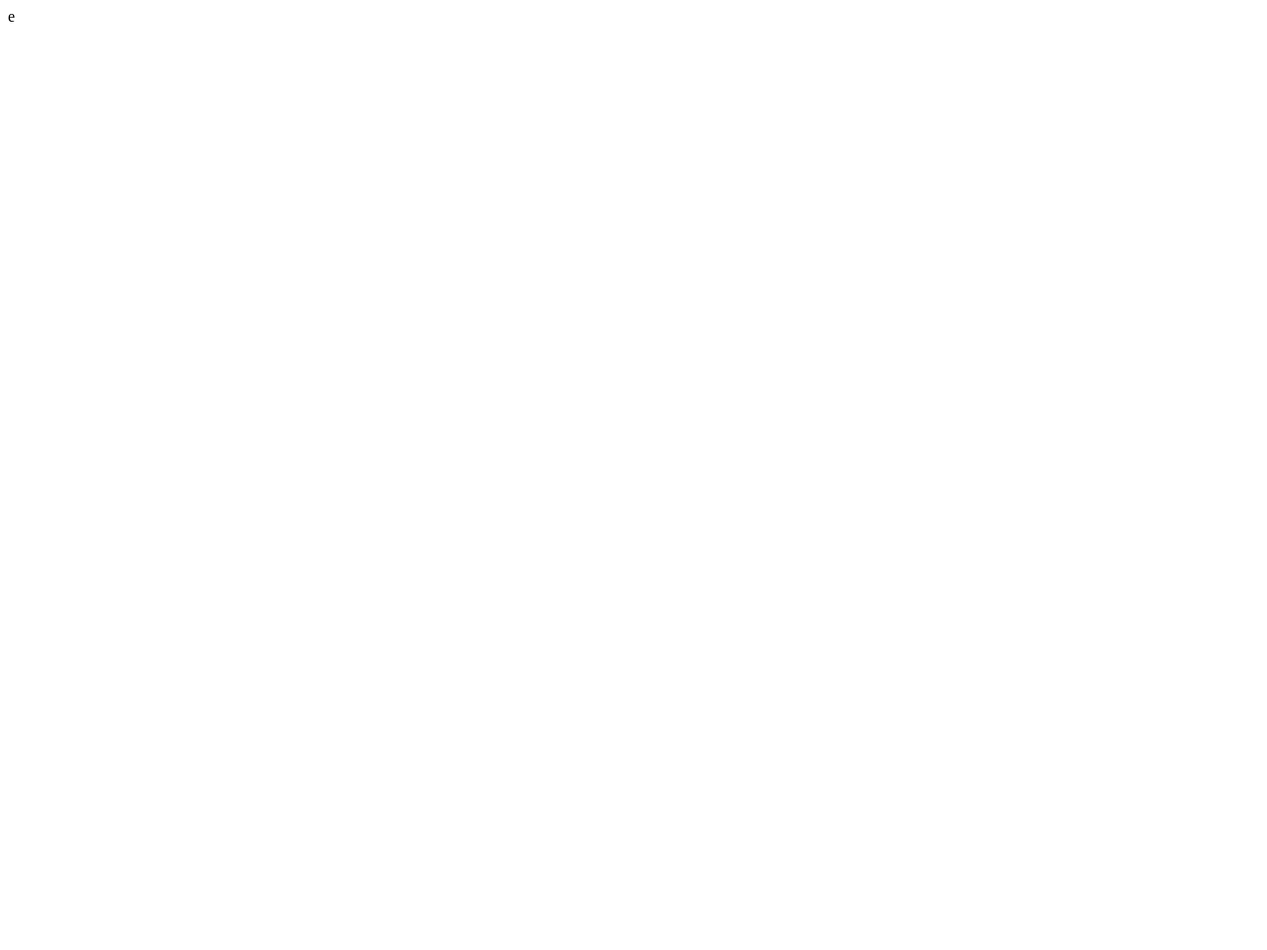
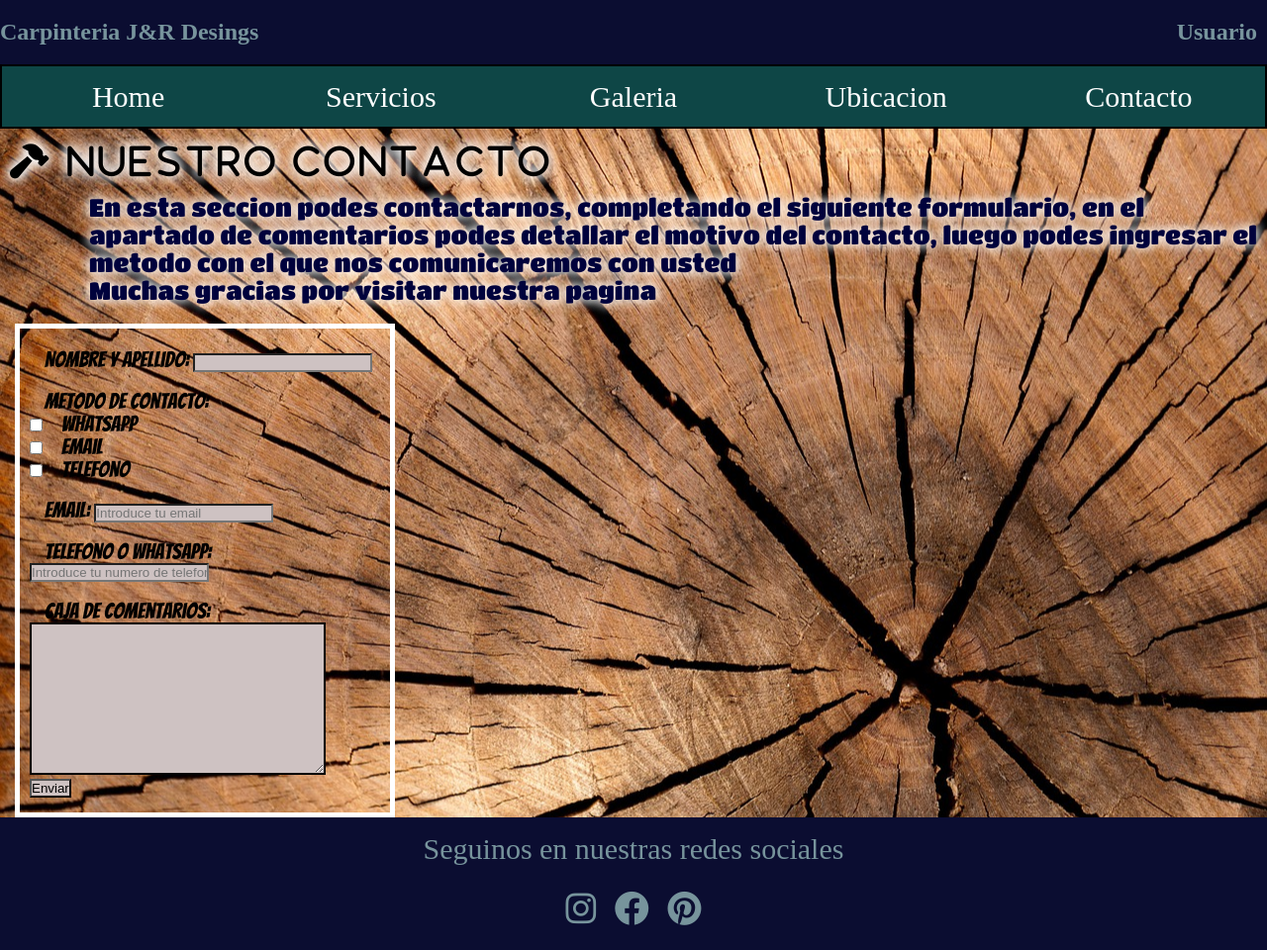
Before and after one commit to FacuDopa/Desarrollo-Web-Coder, a plain HTML site: page pages/contacto.html in a window 1280 px wide. Shown: the whole page at 99% size. Before the commit the page ends 800 px from the top, so only its background shows below. Drawn offline with Linux system fonts and the light colour scheme.

Commit message:
se agrego la seccion de ubicacion(responsive), y la seccion contacto(sin responsive)

```diff
--- a/css/estilos.css
+++ b/css/estilos.css
@@ -1,4 +1,5 @@
 @import url('https://fonts.googleapis.com/css2?family=Titan+One&display=swap');
+@import url('https://fonts.googleapis.com/css2?family=Bangers&display=swap');
 
 *{
     padding: 0;
@@ -297,6 +298,69 @@ footer p{
 }
 
 /* fin -css- galeria*/
+
+/* inicio -css- ubicacion */
+
+.main_ubicacion h2{
+    padding: 0;
+    margin-top: 20px;
+    margin-bottom: 20px;
+    text-align: center;
+}
+
+.mapa{
+    border: 2px solid black;
+}
+
+.direccion{
+    margin: 10px 0 10px 5px;
+    font-size: 25px;
+}
+
+/* fin -css- ubicacion */
+
+/* inicio -css- contacto */
+
+.main_contacto{
+    background-image: url(../img/imagen_fondo_galeria.jpg);
+    background-size: cover;
+    background-position: center;
+}
+
+.main_contacto h2{
+    padding: 15px 0 10px 10px;
+    text-shadow: 0px 0px 12px rgb(255, 255, 255), 0px 0px 12px rgb(255, 255, 255), 0px 0px 12px rgb(255, 255, 255);
+}
+
+.main_contacto p{
+    text-shadow: 0px 0px 12px rgb(255, 255, 255), 0px 0px 12px rgb(255, 255, 255);
+    padding-bottom: 20px;
+}
+
+.formulario{
+    border: 5px solid white;
+    padding: 20px 0 15px 10px;
+    margin-left: 15px;
+    width: 30%;
+}
+
+.label_contacto{
+    font-family: 'Bangers','cursive';
+    font-size: 22px;
+    padding-left: 15px;
+}
+
+.formulario input{
+    background-color: rgb(206, 194, 194);
+}
+
+.formulario textarea{
+    background-color: rgb(206, 194, 194);
+    border: 2px solid black;
+}
+
+
+/* inicio -css- contacto */
 
 /* inicio de media queries */
 
@@ -608,6 +672,12 @@ footer p{
         display: none;
         visibility: hidden;
     }
+
+    /* media queries ubicacion */
+
+    .direccion{
+        font-size: 15px;
+    }
 }
 
 /* fin de media queries */
--- a/pages/contacto.html
+++ b/pages/contacto.html
@@ -1 +1,85 @@
-e
+<!DOCTYPE html>
+<html lang="es">
+<head>
+    <meta charset="UTF-8">
+    <meta http-equiv="X-UA-Compatible" content="IE=edge">
+    <meta name="viewport" content="width=device-width, initial-scale=1.0">
+    <link rel="stylesheet" href="https://cdnjs.cloudflare.com/ajax/libs/font-awesome/6.1.1/css/all.min.css" integrity="sha512-KfkfwYDsLkIlwQp6LFnl8zNdLGxu9YAA1QvwINks4PhcElQSvqcyVLLD9aMhXd13uQjoXtEKNosOWaZqXgel0g==" crossorigin="anonymous" referrerpolicy="no-referrer" />
+    <link rel="stylesheet" href="../css/estilos.css">
+    <title>contacto</title>
+</head>
+<body>
+    <header>
+        <h2 class="jyr">Carpinteria J&R Desings</h2>
+        <h2 class="usuario">Usuario</h2>
+    </header>
+
+    <nav class="navegacion">
+        <a class="nav_home" href="../index.html">Home</a></li>
+        <a class="nav_servicios" href="servicios.html">Servicios</a></li>
+        <a class="nav_galeria" href="galeria.html">Galeria</a></li>
+        <a class="nav_ubicacion" href="ubicacion.html">Ubicacion</a></li>
+        <a class="nav_contacto" href="contacto.html">Contacto</a></li>
+    </nav>
+
+    <main class="main_contacto">
+        <div class="contacto">
+            <h2 class="titulo_body"><i class="fa-solid fa-hammer"> Nuestro Contacto</i></h2>
+            <p class="parrafos_body">En esta seccion podes contactarnos, completando el siguiente formulario, en el apartado de comentarios podes detallar el motivo del contacto, luego podes ingresar el metodo con el que nos comunicaremos con usted<br>
+            Muchas gracias por visitar nuestra pagina</p>
+        </div>
+
+        <section class="formulario">
+            <form action="">
+
+                <label for="Nombre" class="label_contacto"> Nombre y Apellido: </label>
+                <input type="text" name="Nombre" id="" required>
+
+                <br> <br>
+
+                <label for="metodo" class="label_contacto">Metodo de contacto:</label> <br>
+
+                <input type="checkbox" name="metodoC" id="">
+                <label class="label_contacto" for="">Whatsapp</label> <br>
+
+                <input type="checkbox" name="metodoC" id="">
+                <label class="label_contacto" for="">Email</label> <br>
+
+                <input type="checkbox" name="metodoC" id="">
+                <label class="label_contacto" for="">Telefono</label> <br> <br>
+
+                <label for="mail" class="label_contacto">Email: </label>
+                <input type="email" name="mail" id="" placeholder="Introduce tu email">
+
+                <br> <br>
+
+                <label for="" class="label_contacto">Telefono o Whatsapp: </label>
+                <input type="text" placeholder="Introduce tu numero de telefono">
+
+                <br> <br>
+
+                <label for="comentarios" class="label_contacto">Caja de comentarios:</label> <br>
+                <textarea name="comentarios" id="" cols="35" rows="10"></textarea>
+
+                <br>
+
+                <input type="submit" value="Enviar">
+            </form>
+        </section>
+
+    </main>
+
+
+    <footer>
+
+        <p>Seguinos en nuestras redes sociales</p>
+
+        <div class="redes">
+            <a href="https://www.instagram.com/trabajos_en_pino/"><i class="fa-brands fa-instagram"></i></a>
+            <a href="https://www.facebook.com/profile.php?id=100063762870269"><i class="fa-brands fa-facebook"></i></a>
+            <a href="https://ar.pinterest.com"><i class="fa-brands fa-pinterest"></i></a>
+        </div>
+
+    </footer>
+</body>
+</html>
```
Also changed, not shown: pages/ubicacion.html (+52 -0 lines).
